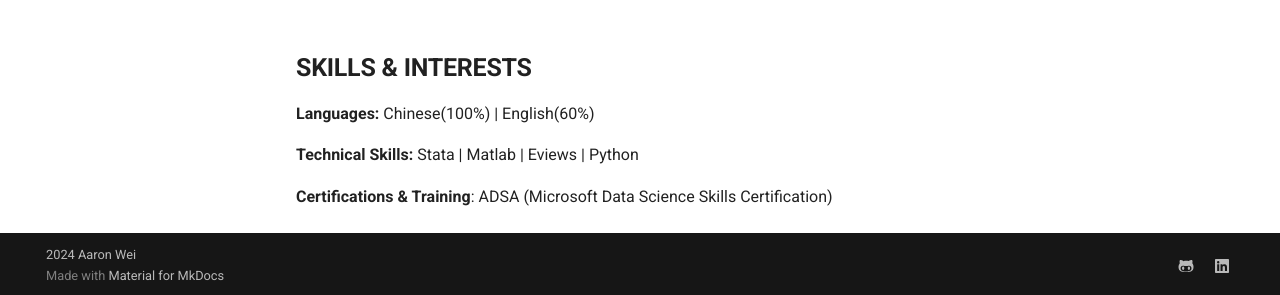
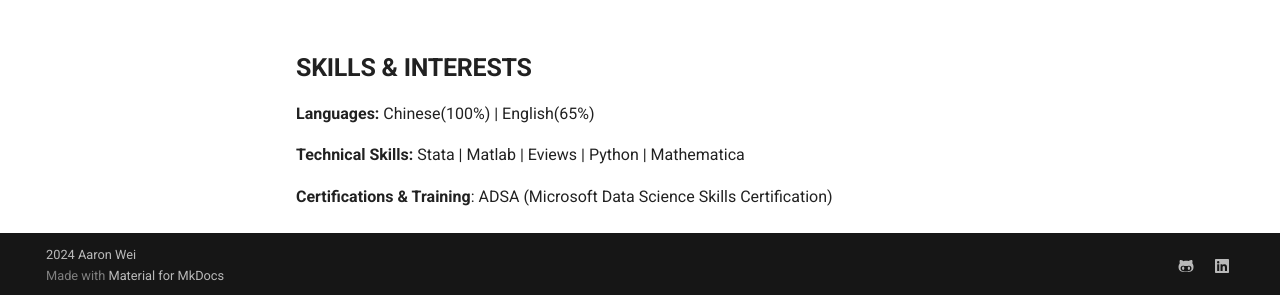
Before and after one commit to WBGZDTSL/WBGShare, an MkDocs documentation site: the page built from docs/index.md, in a window 1280 px wide and 900 px high, scrolled down 710 px. Shown: the part 602-897 px from the top of the window. Built offline with MkDocs 1.6.1 and Material for MkDocs 9.7.7, drawn with Linux system fonts in a browser that asks for light colours.

Commit message:
Main interface modification2

```diff
--- a/docs/index.md
+++ b/docs/index.md
@@ -35,8 +35,8 @@ Location: Hefei City, Anhui Province | CHINA
 
 ## **SKILLS & INTERESTS**
 
-**Languages:** Chinese(100%) | English(60%)
+**Languages:** Chinese(100%) | English(65%)
 
-**Technical Skills:** Stata | Matlab | Eviews | Python
+**Technical Skills:** Stata | Matlab | Eviews | Python | Mathematica
 
 **Certifications & Training**: ADSA (Microsoft Data Science Skills Certification)
```
